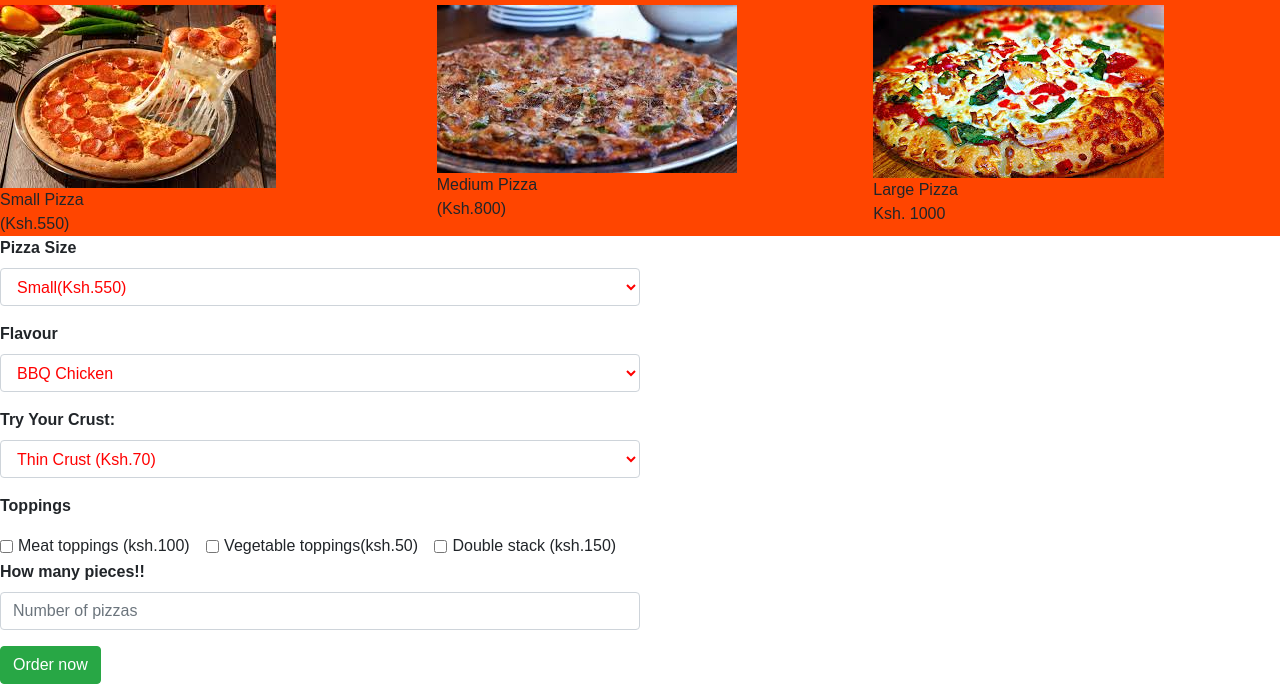
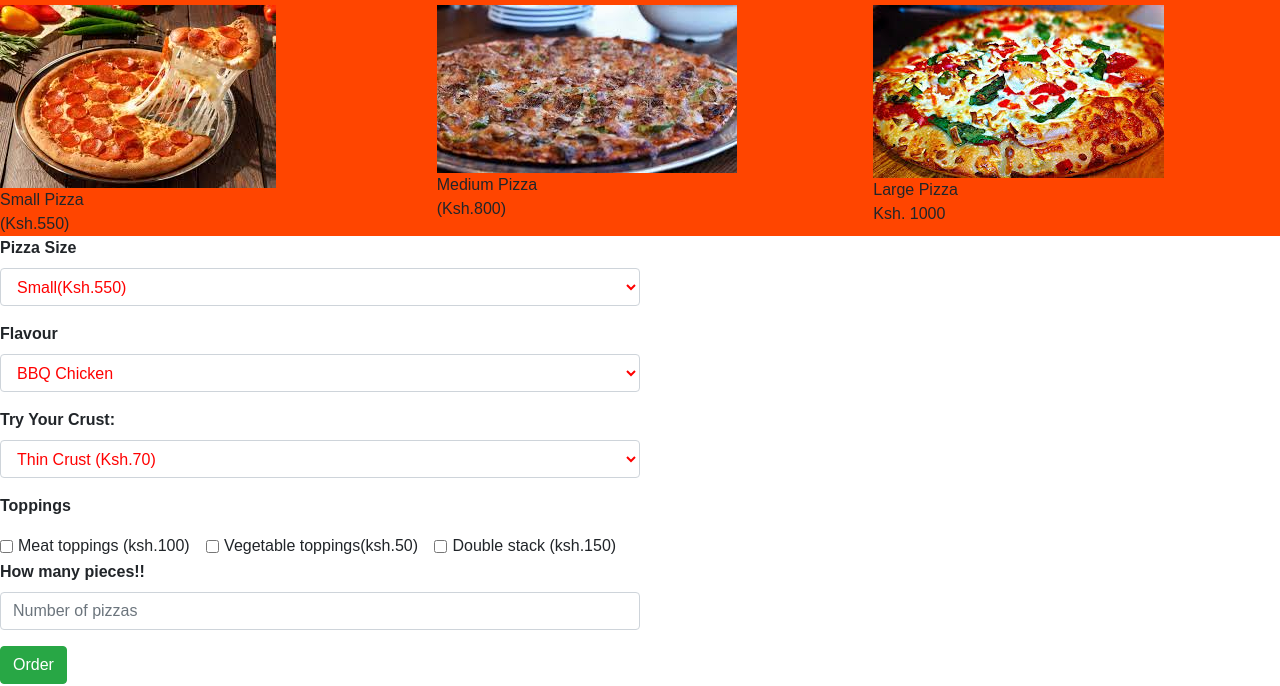
Before and after one commit to Jeffacy99/Pizza-hub, a plain HTML site: page index.html in a window 1280 px wide. Shown: the part 51-737 px from the top of the page. Drawn offline with Linux system fonts and the light colour scheme; a web font is replaced by a local one.

Commit message:
input order button

```diff
--- a/index.html
+++ b/index.html
@@ -81,7 +81,7 @@
     <input type="number" class="form-control" id="number" placeholder="Number of pizzas" min="1" required>
   </form>
   <button type="submit" class="btn-success btn mt-3" id="orderbtn">
-    Order now
+    Order
   </button>
   </form>
   </div>
```
